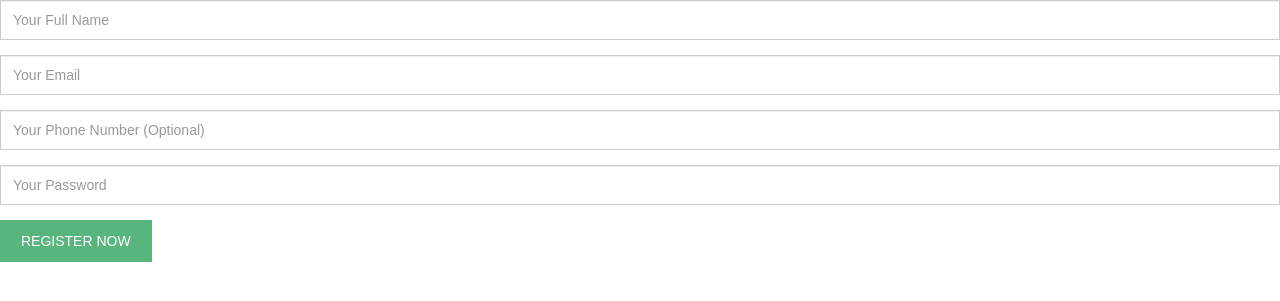
After one commit to gabrielaparra/js-woof, a Node server app: page /new-pet in a window 1280 px wide. The commit adds this page. Shown: the top 301 px of the page. Run offline with Node 20, Linux system fonts and the light colour scheme; some libraries are stand-ins or nearby versions.

```diff
--- a/public/javascripts/custom.js
+++ b/public/javascripts/custom.js
@@ -1,3 +1,5 @@
+//FOR THE HOMEPAGE-------------------------------------------------
+
 (function ($) {
 
     // Add smooth scrolling to all links in navbar
--- a/public/stylesheets/style.css
+++ b/public/stylesheets/style.css
@@ -678,3 +678,23 @@ footer{
 footer a,footer a:hover{
     color: #88C425;
 }
+
+/*---------------------------------------------------*/
+.dropdown {
+    position: relative;
+    display: inline-block;
+}
+
+.dropdown-content {
+    display: none;
+    position: absolute;
+    background-color: #f9f9f9;
+    min-width: 160px;
+    box-shadow: 0px 8px 16px 0px rgba(0,0,0,0.2);
+    padding: 12px 16px;
+    z-index: 1;
+}
+
+.dropdown:hover .dropdown-content {
+  display: block;
+}
--- a/routes/booking-routes.js
+++ b/routes/booking-routes.js
@@ -31,5 +31,14 @@ router.post('/booking', (req, res, next) => {
   });
 });
 
+//Saving a New Pet
+router.get('/new-pet', (req, res, next) => {
+  res.render('booking-views/new-pet-view.ejs');
+});
+
+router.post('/new-pet', (req, res, next) => {
+
+});
+
 
 module.exports = router;
--- a/views/authorization-views/login-view.ejs
+++ b/views/authorization-views/login-view.ejs
@@ -30,6 +30,7 @@
             <h3 class="cnt-ttl">First Time? Register</h3>
             <p><strong> Sign up today and get 10% off your first visit </strong></p>
             <div class="space"></div>
+            <a href="/signup" class="btn btn-form">SIGN UP NOW</a>
             <div id="sendmessage">Your message has been sent. Thank you!</div>
             <div id="errormessage"></div>
 
--- /dev/null
+++ b/views/booking-views/new-pet-view.ejs
@@ -0,0 +1,24 @@
+<form action="/signup" method="post" role="form" id="signup" class="contactForm">
+  <div class="form-group">
+    <input type="text" name="signupFullName" class="form-control br-radius-zero"
+           id="name" placeholder="Your Full Name" data-rule="minlen:4"
+           data-msg="Please enter at least 4 characters" />
+  </div>
+  <div class="form-group">
+    <input type="email" class="form-control br-radius-zero" name="signupEmail"
+           id="email" placeholder="Your Email" data-rule="email"
+           data-msg="Please enter a valid email address" />
+  </div>
+  <div class="form-group">
+    <input type="tel" class="form-control br-radius-zero" name="signupPhoneNumber"
+           id="email" placeholder="Your Phone Number (Optional)" data-rule="email"/>
+  </div>
+  <div class="form-group">
+    <input type="password" class="form-control br-radius-zero" name="signupPassword"
+           id="subject" placeholder="Your Password" data-rule="minlen:4"
+           data-msg="Please enter at least 8 characters" />
+  </div>
+  <div class="form-action">
+    <button type="submit" class="btn btn-form">REGISTER NOW</button>
+  </div>
+</form>
--- a/views/index.ejs
+++ b/views/index.ejs
@@ -38,8 +38,7 @@
 								<br>Give your dog the best kind of grooming.
               </p>
 							<br>
-							<a href="/login" class="btn btn-appoint">LOG IN</a>
-							<a href="/signup" class="btn btn-appoint">BECOME A CUSTOMER</a>
+							<a href="/login" class="btn btn-appoint">MAKE AN APPOINTMENT</a>
 						</div>
 					</div>
 				</div>
--- a/views/layout.ejs
+++ b/views/layout.ejs
@@ -21,6 +21,5 @@
     <script src="/javascripts/jquery.easing.min.js"></script>
     <script src="/javascripts/bootstrap.min.js"></script>
     <script src="/javascripts/custom.js"></script>
-    <script src="contactform/contactform.js"></script>
   </body>
 </html>
```
Also changed, not shown: views/booking-views/dashboard-view.ejs (+13 -1 lines).
